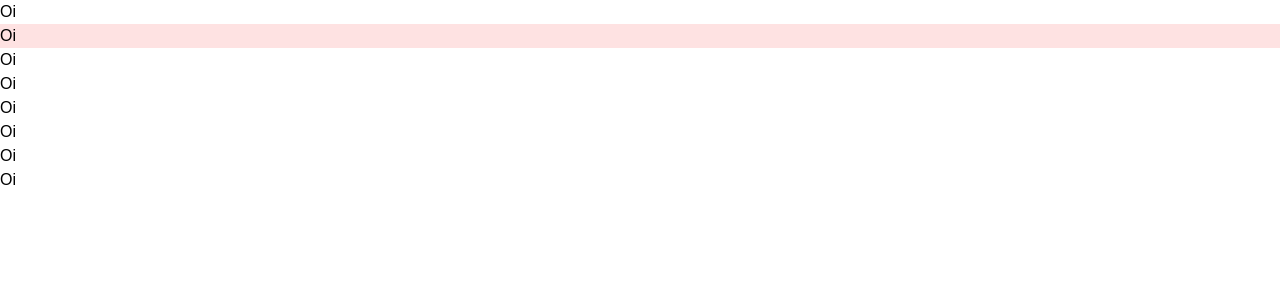
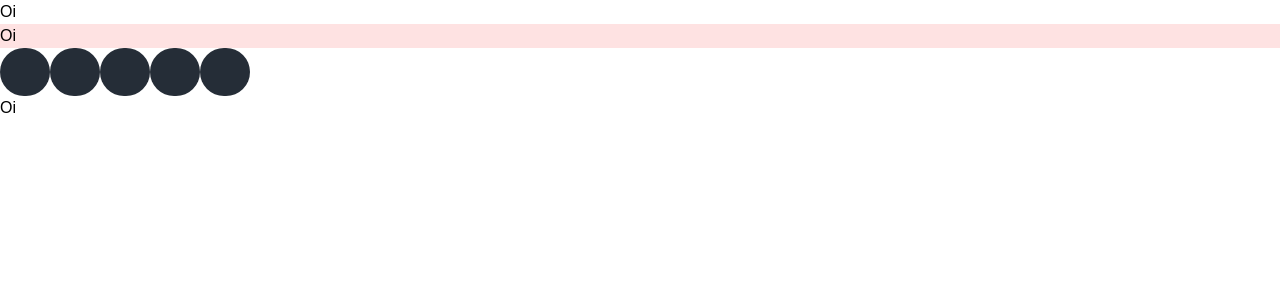
Before and after one commit to viniciussnitram/interactive-rating-component-reactjs, a Next.js app: page / in a window 1280 px wide. Shown: the top 300 px of the page. Built offline with nearby package versions, Linux system fonts and the light colour scheme.

Commit message:
style: Added TailwindCSS to the buttons of rates and props. Now we have each button with a unique value (1 to 5). They are rounded full, background-color grey. When hovers mouse: background-color light-grey, text white. When focus mouse: background-color orange and text white

```diff
--- a/src/components/rate/Rate.jsx
+++ b/src/components/rate/Rate.jsx
@@ -1,5 +1,9 @@
-export function Rate() {
+export function Rate(props) {
+    let id = props.id;
+
     return (
-        <h1>Oi</h1>
+        <>
+            <input className="w-[50px] border-solid border-1 border-white rounded-full text-medium-grey p-3 bg-dark-blue font-bold hover:bg-light-grey hover:text-white hover:cursor-pointer focus:bg-orange focus:text-white" type="button" name="rate" value={id} />
+        </>
     );
 }
```
